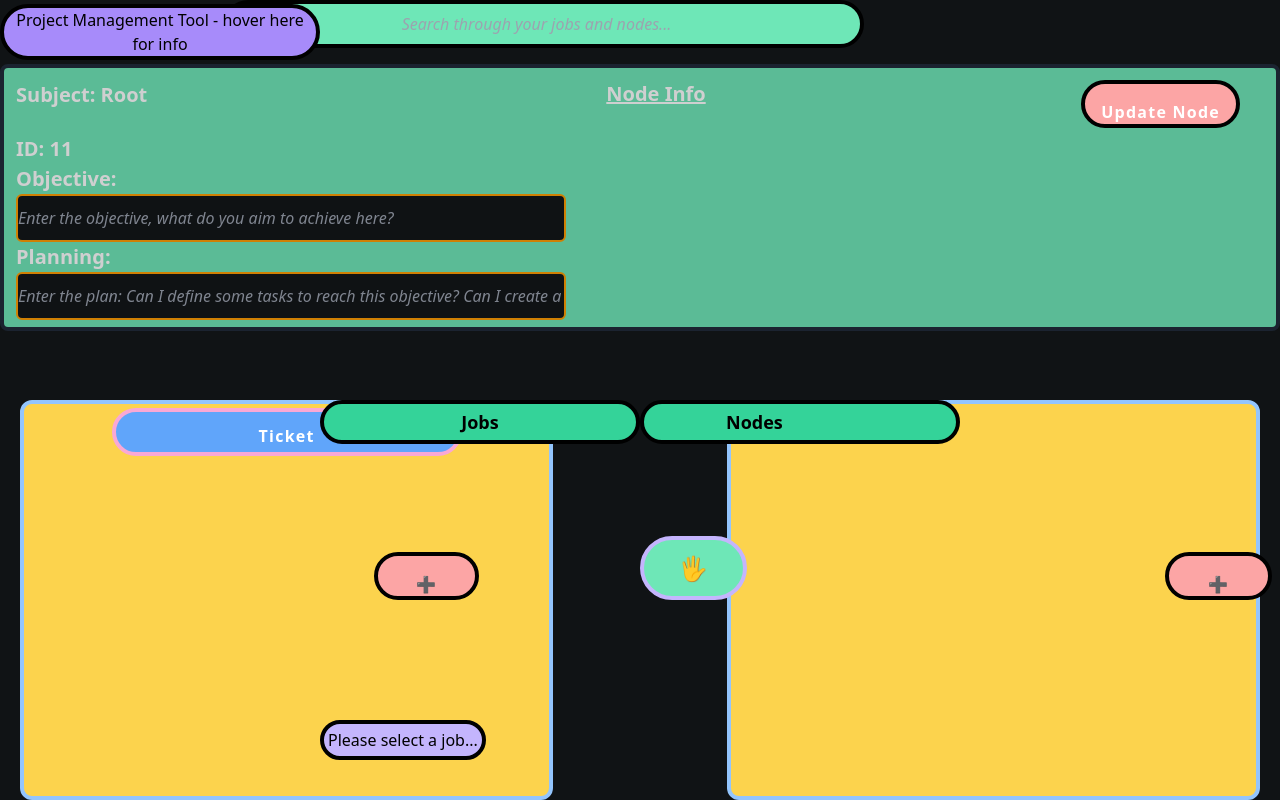
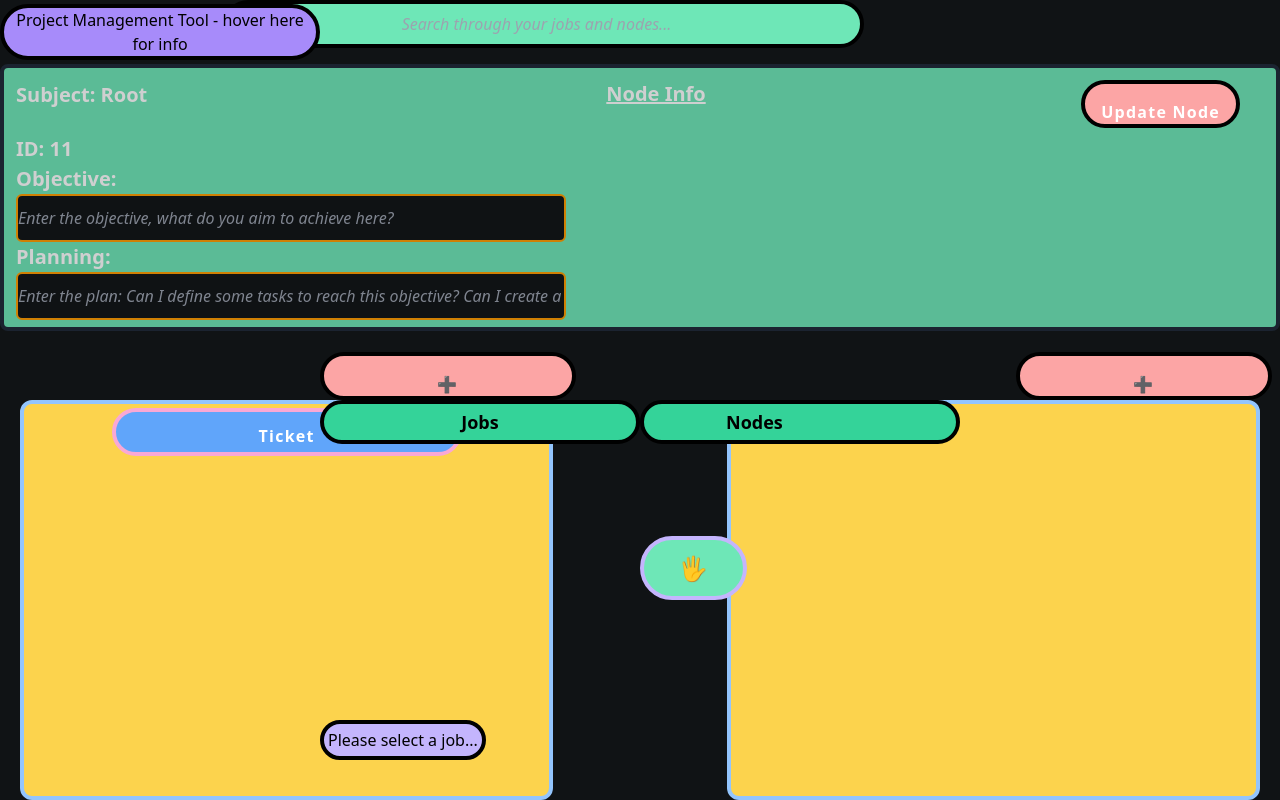
Before and after one commit to georgedobric/2023-React-JS-Project-Management-App, a React (Create React App) app: page / in a window 1280 px wide. Built offline with nearby package versions, Linux system fonts and the light colour scheme.

Commit message:
Button css adjustments.

```diff
--- a/src/components/Job.js
+++ b/src/components/Job.js
@@ -34,21 +34,22 @@ function Job(props) {
 
   return (
     <div>
-      <div
-        class="bg-yellow-300 border-4 border-blue-300 rounded-xl fixed h-1/2 w-5/12 top-1/2 left-5 overflow-auto overflow-nowrap flex flex-col flex-wrap"
-        onClick={getMouseEventOptions}
-      >
-        <motion.button
-          whileHover={{ scale: 1.1 }}
+      <motion.button
+          whileHover={{ scale: 1.1, backgroundColor: "blue" }}
           whileTap={{ scale: 0.9 }}
-          class=" bg-red-300 w-1/5 rounded-full border-4 border-black p-4 bottom-1/2 left-2/3 absolute z-10"
+          class=" bg-red-300 w-1/5 rounded-full border-4 border-black p-4 bottom-1/2 left-1/4 absolute z-10"
           onClick={handleAddJob}
         >
           ➕
         </motion.button>
+      <div
+        class="bg-yellow-300 border-4 border-blue-300 rounded-xl fixed h-1/2 w-5/12 top-1/2 left-5 overflow-auto overflow-nowrap flex flex-row flex-wrap"
+        onClick={getMouseEventOptions}
+      >
+
         {props.jobs.map((obj) => (
           <motion.button
-            whileHover={{ scale: 1.1 }}
+            whileHover={{ scale: 1.5 }}
             whileTap={{ scale: 0.9 }}
             class="text-white text-center h-min whitespace-nowrap bg-blue-400 border-4 border-pink-300 p-3 rounded-full w-2/3 mx-auto mb-2 top-1  relative"
             key={obj.id}
--- a/src/components/Node.js
+++ b/src/components/Node.js
@@ -11,6 +11,7 @@ function Node(props) {
   const [previewObject, setPreviewObject] = useState(
     props.jobs[props.SelectedJob].tree[0]
   );
+  const [addNodeClickStatus, setAddNodeClickStatus] = useState();
 
   //Let the user preview nodes with a mouse hover.
   const handleMouseEnter = (id) => {
@@ -43,6 +44,13 @@ function Node(props) {
     return count;
   };
 
+  const handleAddNodeClick = () => {
+    setAddNodeClickStatus(true);
+    setTimeout(() => {
+      handleAddNode();
+      setAddNodeClickStatus(false);
+    }, 200)
+  }
   //Add a new node to the selected job & selected hierarchy.
   const handleAddNode = () => {
     const targetHierarchy = foundObject.nodeID.slice(0, -1);
@@ -314,14 +322,12 @@ function Node(props) {
             ))}
         </div>
       </div>
-      <motion.button
-        whileHover={{ scale: 1.1 }}
-        whileTap={{ scale: 0.9 }}
-        class="z-50 p-4 w-1/12 bg-red-300 rounded-full border-4 border-black absolute bottom-1/4 right-2"
-        onClick={handleAddNode}
+      <button
+        class={addNodeClickStatus ? 'bg-purple-300 z-50 p-4 w-1/5 rounded-full border-4 border-black absolute bottom-1/2 right-2 transform transition-transform duration-300 hover:scale-90' : 'bg-red-300 hover:bg-purple-300 z-50 p-4 w-1/5 rounded-full border-4 border-black absolute bottom-1/2 right-2 transform transition-transform duration-300 hover:scale-105'}
+        onClick={handleAddNodeClick}
       >
         ➕
-      </motion.button>
+      </button>
       <motion.button
         whileHover={{ scale: 1.1 }}
         whileTap={{ scale: 0.9 }}
```
